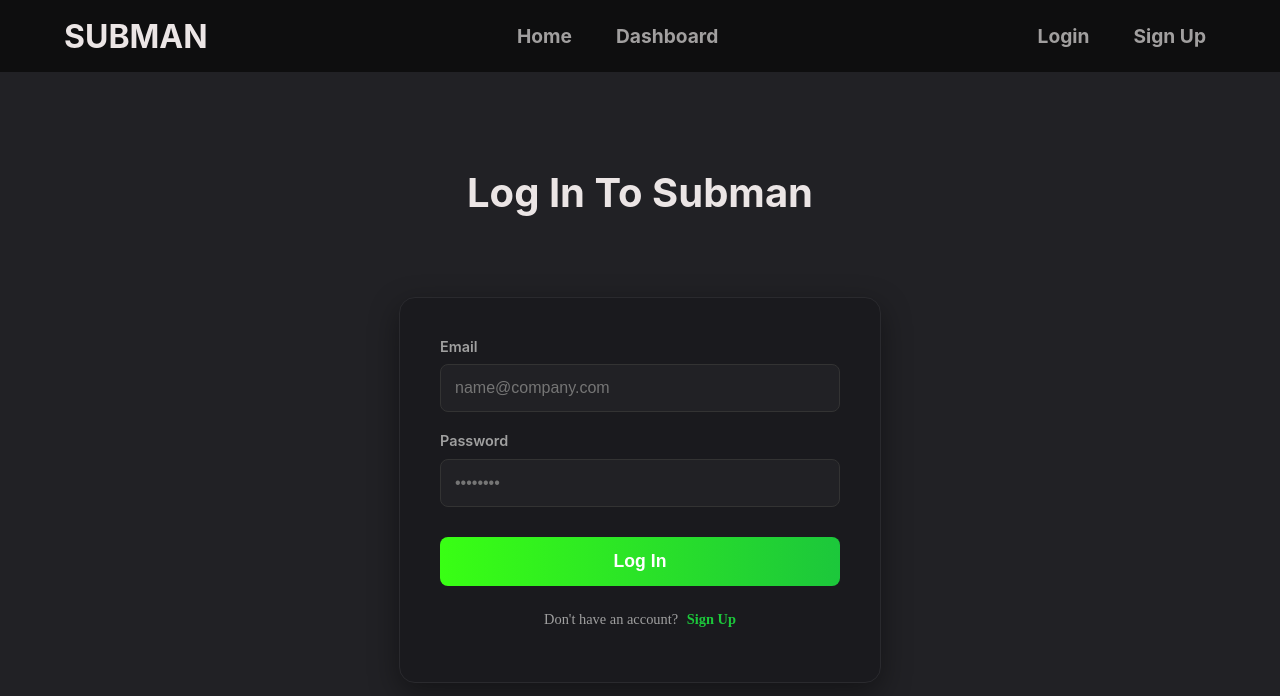
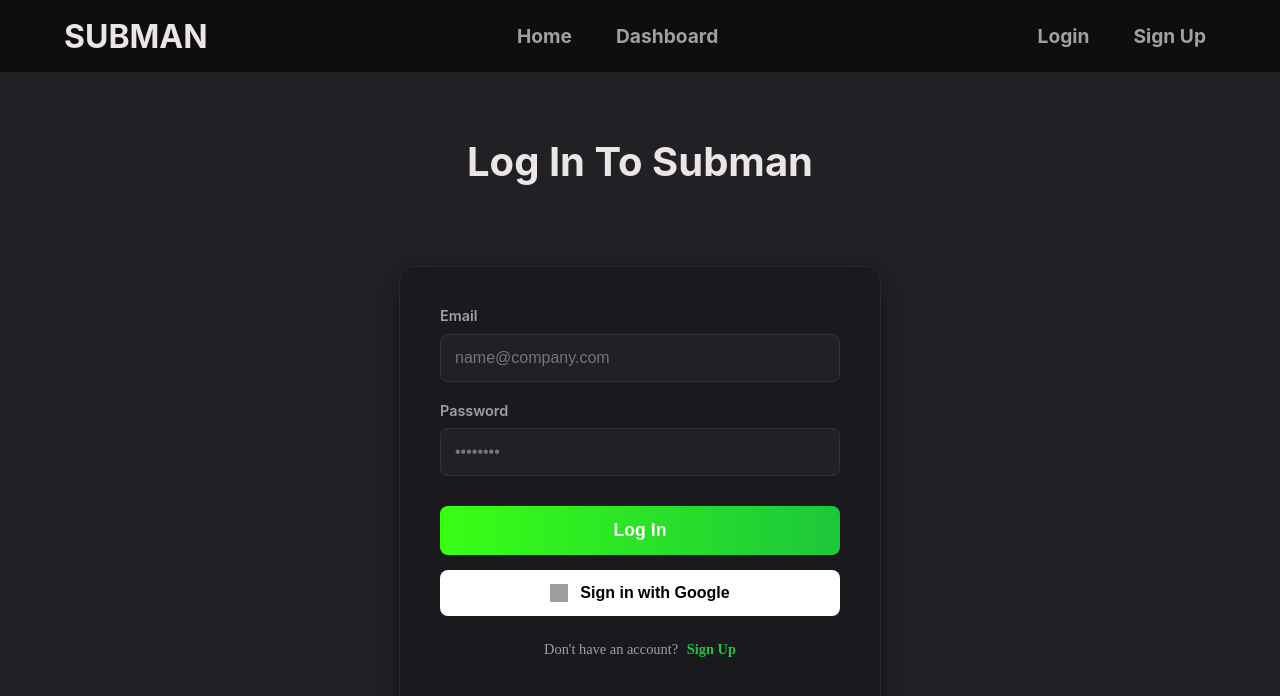
Before and after one commit to jshef747/SUBMAN, a React (Vite) app in the folder frontend/subman-client/: page /login in a window 1280 px wide. Shown: the top 696 px of the page. Built offline with nearby package versions, Linux system fonts and the light colour scheme; grey boxes are pictures that could not be loaded.

Commit message:
added google button

```diff
--- a/frontend/subman-client/src/components/AuthForm/AuthForm.css
+++ b/frontend/subman-client/src/components/AuthForm/AuthForm.css
@@ -98,3 +98,35 @@
 .input-line input.input-error {
   border-color: #ff4d4d;
 }
+
+.google-btn {
+  width: 100%;
+  display: flex;
+  align-items: center;
+  justify-content: center;
+  gap: 12px;
+  padding: 14px; /* Matches the height of your auth-button */
+  margin-top: 15px; /* Creates space between the two buttons */
+
+  background-color: #ffffff;
+  color: #000000;
+  border: none;
+  border-radius: 8px;
+  font-size: 1rem;
+  font-weight: 600;
+  cursor: pointer;
+  transition: background-color 0.2s ease, transform 0.1s ease;
+}
+
+.google-btn img {
+  width: 18px;
+  height: 18px;
+}
+
+.google-btn:hover {
+  background-color: #f1f1f1;
+}
+
+.google-btn:active {
+  transform: scale(0.98); /* Slight click effect */
+}
--- a/frontend/subman-client/src/components/AuthForm/AuthForm.tsx
+++ b/frontend/subman-client/src/components/AuthForm/AuthForm.tsx
@@ -60,6 +60,17 @@ export default function AuthForm({ type, onSubmit }: AuthFormProps) {
         <button type="submit" className="auth-button">
           {isSignup ? "Sign Up" : "Log In"}
         </button>
+        <button
+          type="button"
+          className="google-btn"
+          onClick={() => console.log("Google Auth Clicked")}
+        >
+          <img
+            src="https://upload.wikimedia.org/wikipedia/commons/c/c1/Google_%22G%22_logo.svg"
+            alt="Google logo"
+          />
+          {isSignup ? "Sign up with Google" : "Sign in with Google"}
+        </button>
         <p className="auth-footer">
           {type === "signup" ? (
             <>
```
